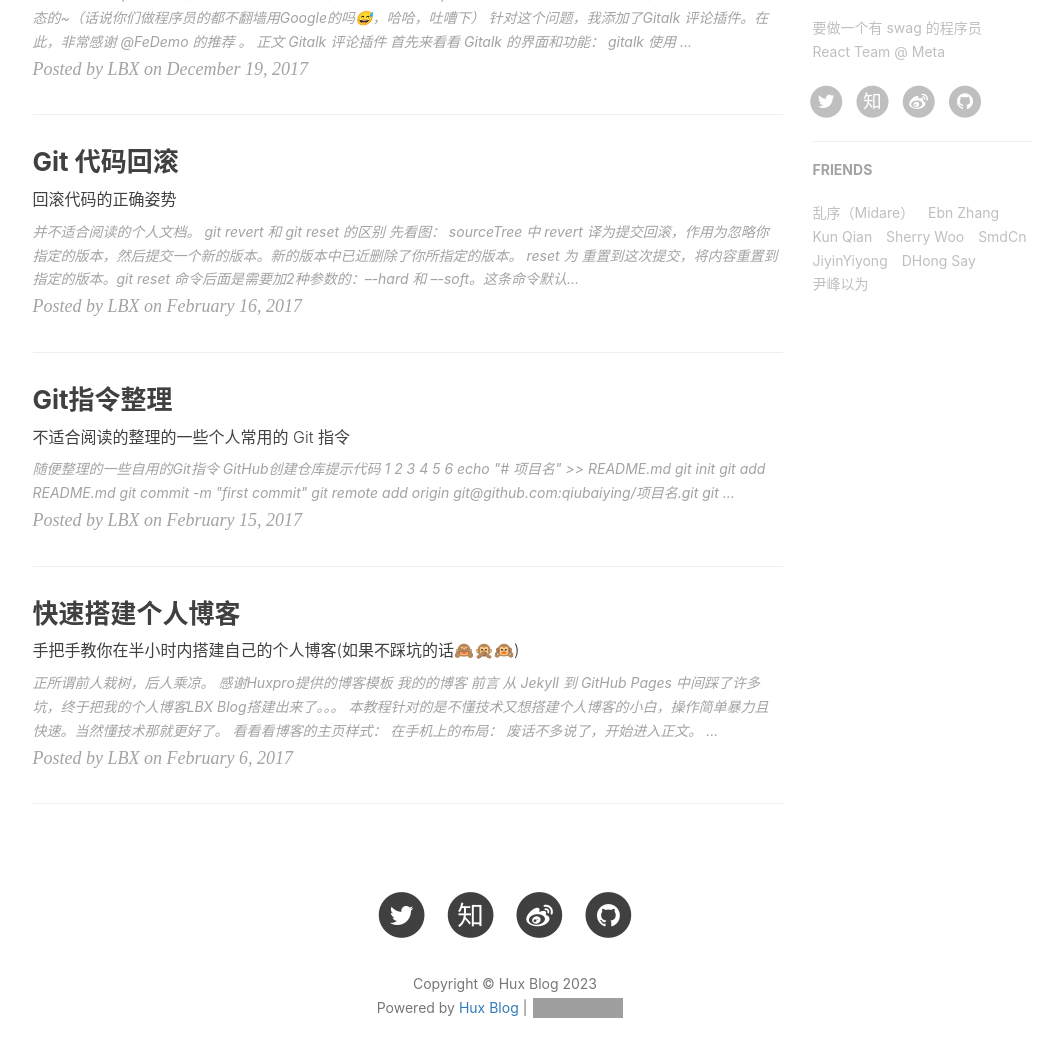
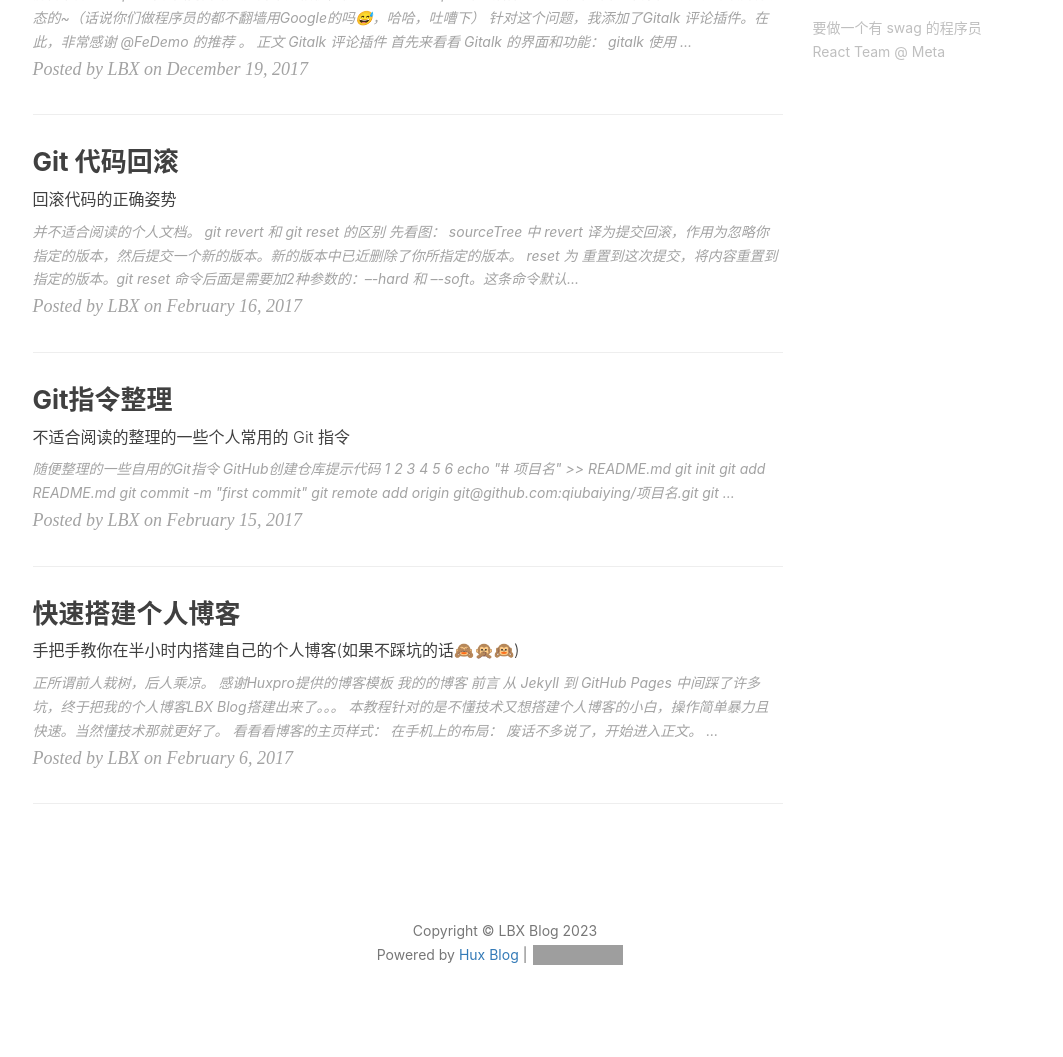
Before and after one commit to CChenTaiyu/CChenTaiyu.github.io, a Jekyll site: the page built from index.html, in a window 1280 px wide and 1400 px high, scrolled down 486 px, cut to the strip 288-1345 px from the top of the window. Shown: the whole strip, without its empty margins (135-1198 px from the left). Built offline with Jekyll 4.4.1, drawn with Linux system fonts in a browser that asks for light colours; nearby versions of some CDN libraries; the list of posts is cut into pages by our own code; comment, search, counter and statistics services are not loaded; some of the changed lines change nothing that is shown; some of the changed text lies outside the part shown; grey boxes are pictures that could not be loaded.

Commit message:
Update _config.yml

```diff
--- a/_config.yml
+++ b/_config.yml
@@ -1,11 +1,11 @@
 # Site settings
-title: Hux Blog
-SEOTitle: 黄玄的博客 | Hux Blog
+title: LBX Blog
+SEOTitle: 蜡笔熊的博客 | LBX Blog
 header-img: img/home-bg.jpg
-email: huxpro@gmail.com
-description: "这里是 @Hux黄玄 的个人博客，与你一起发现更大的世界 | 要做一个有 swag 的程序员"
-keyword: "黄玄, Hux黄玄, Hux, 鬼栈, huxpro, @huxpro, 黄玄的博客, Hux Blog, 博客, 个人网站, 互联网, Web, JavaScript, React, React Native, 前端, 设计"
-url: "https://huangxuan.me" # your host, for absolute URL
+email: jinair1121@gmail.com
+description: "这里是 蜡笔熊 的个人博客，与你一起发现更大的世界 | 要做一个有 swag 的程序员"
+keyword: "蜡笔熊, LBX蜡笔熊, LBX, 蜡笔熊的博客, Lbx Blog, 博客, 个人网站, 互联网, Web, JavaScript, React, React Native, 前端, 设计"
+url: "https://roselifetotj.github.io/" # your host, for absolute URL
 baseurl: "" # for example, '/blog' if your blog hosted on 'host/blog'
 
 # Publish posts or collection documents with a future date.
@@ -13,10 +13,10 @@
 
 # SNS settings
 RSS: false
-weibo_username: huxpro
-zhihu_username: huxpro
-github_username: huxpro
-twitter_username: huxpro
+# weibo_username: huxpro
+# zhihu_username: huxpro
+# github_username: huxpro
+# twitter_username: huxpro
 #facebook_username:  huxpro
 #linkedin_username:  firstname-lastname-idxxxx
 
@@ -69,8 +69,8 @@
 # ba_track_id: [your track id]
 
 # Google Analytics
-ga_track_id: "UA-49627206-1" # Format: UA-xxxxxx-xx
-ga_domain: huangxuan.me
+# ga_track_id: "UA-49627206-1" # Format: UA-xxxxxx-xx
+# ga_domain: huangxuan.me
 
 # Sidebar settings
 sidebar: true # whether or not using Sidebar.
@@ -89,14 +89,18 @@
 page-mathjax: false
 
 # Friends
-friends:
-  [
-    { title: "乱序（Midare）", href: "http://mida.re/" },
-    { title: "Ebn Zhang", href: "https://ebnbin.dev/" },
-    { title: "Kun Qian", href: "http://kunq.me" },
-    { title: "Sherry Woo", href: "https://sherrywoo.me/" },
-    { title: "SmdCn", href: "http://blog.smdcn.net" },
-    { title: "JiyinYiyong", href: "http://tiye.me/" },
-    { title: "DHong Say", href: "http://dhong.co" },
-    { title: "尹峰以为", href: "http://ingf.github.io/" },
-  ]
+# friends:
+#   [
+#     { title: "乱序（Midare）", href: "http://mida.re/" },
+#     { title: "Ebn Zhang", href: "https://ebnbin.dev/" },
+#     { title: "Kun Qian", href: "http://kunq.me" },
+#     { title: "Sherry Woo", href: "https://sherrywoo.me/" },
+#     { title: "SmdCn", href: "http://blog.smdcn.net" },
+#     { title: "JiyinYiyong", href: "http://tiye.me/" },
+#     { title: "DHong Say", href: "http://dhong.co" },
+#     { title: "尹峰以为", href: "http://ingf.github.io/" },
+#   ]
+
+# Theme
+# theme: merlot
+# remote_theme: merlot
```
